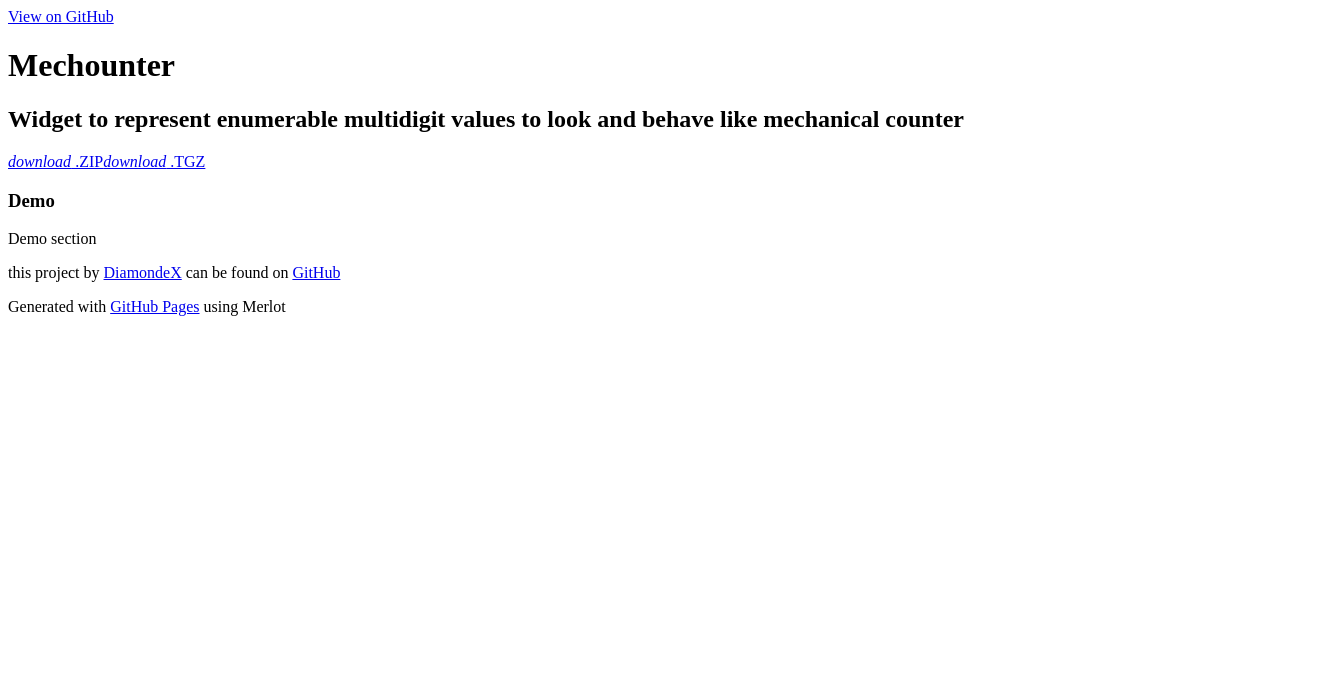
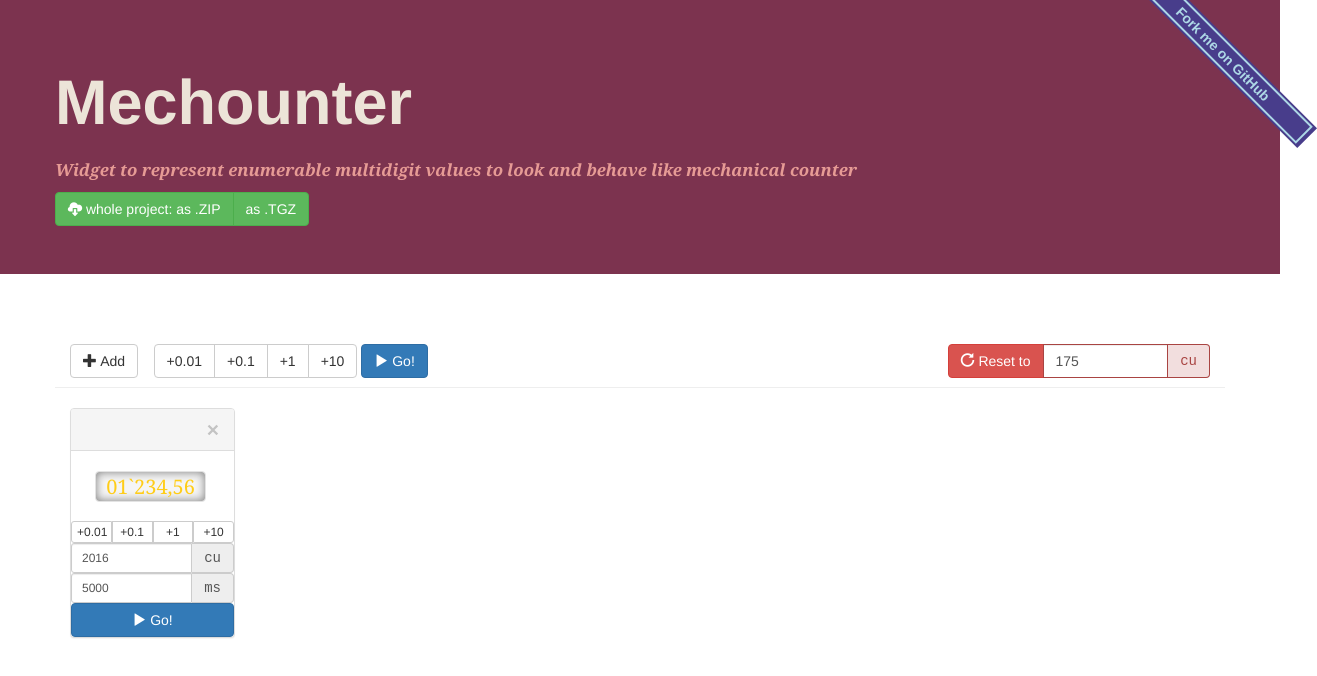
Before and after one commit to DiamondeX/mechanical-like-counter, a plain HTML site: page index.html in a window 1280 px wide. Shown: the whole page, 1317 px wide, since content can reach past the window. Drawn offline with nearby package versions, Linux system fonts and the light colour scheme.

Commit message:
Design remade

```diff
--- /dev/null
+++ b/css/page.css
@@ -0,0 +1,95 @@
+#forkme {
+  position: absolute;
+  right: -62px;
+  top: 40px;
+  transform: rotate(45deg);
+  background-color: #483d8b;
+  padding: 4px;
+  font-weight: bold;
+}
+
+#forkme > a {
+  padding: 2px 50px;
+  color: #add8e6;
+  border: solid 2px #add8e6;
+}
+
+#forkme > a:hover {
+  text-decoration: none;
+  color: cornflowerblue;
+  border-color: cornflowerblue;
+}
+
+#forkme > a:visited {
+  text-decoration: none;
+}
+
+.jumbotron {
+  background-color: #7c334f;
+  color: #ece4d8;
+}
+
+.jumbotron h1 {
+  font-weight: bold;
+}
+
+.jumbotron h3 {
+  font: bold italic 1.2em/1.5 Georgia, Times, “Times New Roman”, serif;
+  color: #e69b95;
+}
+.counter-wrap{
+  height: 40px;
+}
+.counter-wrap:after{
+  display: inline-block;
+  height: 100%;
+  width: 0px;
+  vertical-align: middle;
+  content: '.';
+  visibility: hidden;
+}
+.counter{
+  vertical-align: middle;
+  cursor: help;
+  background-color: #f5f5f5;
+  border: 1px solid #e3e3e3;
+  border-radius: 4px;
+  -webkit-box-shadow: inset 0 1px 1px rgba(0,0,0,.05);
+  box-shadow: inset 0 0 10px rgba(0,0,0,.5);
+  padding: 0 0.5em;
+}
+.input-group-addon{
+  font-family: monospace;
+}
+
+.font-style-1{
+  font-family: "Times New Roman", Georgia, Times, serif;
+}
+
+.font-style-2{
+  font-family: Georgia, "Times New Roman", Times, serif;
+}
+
+.font-style-3{
+  font-family: "Comic Sans MS", cursive, Arial, sans-serif;
+}
+
+.font-style-4{
+  font-family: Arial, sans-serif;
+}
+
+.font-style-5{
+  font-family: fantasy;
+}
+
+.font-style-6{
+  font-family: "Lucida Console" monospace;
+}
+
+.font-style-7{
+  font-family: "Courier New" Courier monospace;
+}
+
+.font-style-8{
+  font-family: cursive;
+}
--- a/index.html
+++ b/index.html
@@ -1,72 +1,250 @@
 <!DOCTYPE html>
 <html>
   <head>
-    <meta charset='utf-8'>
-    <meta http-equiv="X-UA-Compatible" content="chrome=1">
-    <meta name="viewport" content="width=640">
+    <meta charset="UTF-8">
+    <meta content="IE=edge" http-equiv="X-UA-Compatible">
+    <meta content="width=device-width, initial-scale=1" name="viewport">
 
-    <link rel="stylesheet" href="css/core.css" media="screen">
-    <link rel="stylesheet" href="css/mobile.css" media="handheld, only screen and (max-device-width:640px)">
-    <link rel="stylesheet" href="css/github-light.css">
+    <link rel="stylesheet" href="css/bootstrap.min.css">
     <link rel="stylesheet" href="css/mechounter.css">
+    <link rel="stylesheet" href="css/page.css">
 
-    <script type="text/javascript" src="js/modernizr.js"></script>
     <script type="text/javascript" src="https://ajax.googleapis.com/ajax/libs/jquery/1.7.1/jquery.min.js"></script>
-    <script type="text/javascript" src="js/headsmart.min.js"></script>
-    <script type="text/javascript">
-      $(document).ready(function () {
-        $('#main_content').headsmart()
-      })
-    </script>
     <script type="text/javascript" src="js/jquery.mechounter.min.js"></script>
+
     <title>Mechounter by DiamondeX</title>
   </head>
+  <body>
+    <div id="forkme"><a href="https://github.com/DiamondeX/mechounter">Fork me on GitHub</a></div>
+    <div class="jumbotron">
+      <div class="container">
+        <div class="row">
+          <div>
+            <h1>Mechounter</h1>
+            <h3>Widget to represent enumerable multidigit values to look and behave like mechanical counter</h3>
+            <div class="btn-group" role="group" aria-label="...">
+              <a class="btn btn-success" href="https://github.com/DiamondeX/mechounter/zipball/master" role="button"><span class="glyphicon glyphicon-cloud-download" aria-hidden="true"></span> whole project: as .ZIP</a>
+              <a class="btn btn-success" href="https://github.com/DiamondeX/mechounter/tarball/master" role="button">as .TGZ</a>
+            </div>
+          </div>
+        </div>
+      </div>
+    </div>
+    <div class="container">
+      <div class="row page-header">
 
-  <body>
-    <a id="forkme_banner" href="https://github.com/DiamondeX/mechounter">View on GitHub</a>
-    <div class="shell">
+        <div class="col-sm-6 col-md-8 col-lg-9">
 
-      <header>
-        <span class="ribbon-outer">
-          <span class="ribbon-inner">
-            <h1>Mechounter</h1>
-            <h2>Widget to represent enumerable multidigit values to look and behave like mechanical counter </h2>
-          </span>
-          <span class="left-tail"></span>
-          <span class="right-tail"></span>
-        </span>
-      </header>
+          <button id="addCntr" class="btn btn-default" title="Add counter"><span class="glyphicon glyphicon-plus" aria-hidden="true"></span> Add</button>
 
-      <section id="downloads">
-        <span class="inner">
-          <a href="https://github.com/DiamondeX/mechounter/zipball/master" class="zip"><em>download</em> .ZIP</a><a href="https://github.com/DiamondeX/mechounter/tarball/master" class="tgz"><em>download</em> .TGZ</a>
-        </span>
-      </section>
+          &nbsp;&nbsp;
 
+          <div class="btn-group" role="group" aria-label="...">
+            <a class="app-btn-add__001 btn btn-default" href="#" role="button">+0.01</a>
+            <a class="app-btn-add__01_ btn btn-default" href="#" role="button">+0.1</a>
+            <a class="app-btn-add__1__ btn btn-default" href="#" role="button">+1</a>
+            <a class="app-btn-add_10__ btn btn-default" href="#" role="button">+10</a>
+          </div>
 
-      <span class="banner-fix"></span>
+          <button type="button" class="app-btn-go btn btn-primary"><span class="glyphicon glyphicon-play" aria-hidden="true"></span> Go!</button>
 
-      <section id="main_content">
-        <h3>
-<a id="demo" class="anchor" href="#demo" aria-hidden="true"><span class="octicon octicon-link"></span></a>Demo</h3>
+        </div>
 
-        <p>Demo section</p>
-      </section>
+        <div class="col-sm-6 col-md-4 col-lg-3">
 
-      <footer>
-        <span class="ribbon-outer">
-          <span class="ribbon-inner">
-            <p>this project by <a href="https://github.com/DiamondeX">DiamondeX</a> can be found on <a href="https://github.com/DiamondeX/mechounter">GitHub</a></p>
-          </span>
-          <span class="left-tail"></span>
-          <span class="right-tail"></span>
-        </span>
-        <p>Generated with <a href="https://pages.github.com">GitHub Pages</a> using Merlot</p>
-        <span class="octocat"></span>
-      </footer>
+          <div class="input-group has-error">
+            <span class="input-group-btn">
+              <button type="button" class="app-btn-reset btn btn-danger"><span class="glyphicon glyphicon-repeat" aria-hidden="true"></span> Reset to</button>
+            </span>
+            <input class="app-inp-reset form-control" type="number" min="0" max="100000000" value="175" placeholder="Reset value (may be fractional)" title="Reset value"/>
+            <div class="input-group-addon" title="counting units">cu</div>
+          </div><!-- /input-group -->
 
+        </div>
+
+      </div>
+
+      <div id="cntrs" class="row">
+
+      </div>
+
+      <template id="cntrBlock" class="hidden">
+        <div class="col-xs-6 col-sm-4 col-md-3 col-lg-2">
+
+          <div class="panel panel-default">
+
+            <div class="panel-heading clearfix">
+              <button type="button" class="close" aria-label="Close"><span aria-hidden="true">&times;</span></button>
+            </div>
+            <div class="panel-body">
+
+              <div class="text-center counter-wrap">
+
+                <span class="counter" title="exact value is 1234.56">1234.56</span>
+
+              </div>
+
+            </div>
+
+            <div class="btn-group btn-group-justified" role="group" aria-label="...">
+              <a class="app-btn-add__001 btn btn-default btn-xs" href="#" role="button">+0.01</a>
+              <a class="app-btn-add__01_ btn btn-default btn-xs" href="#" role="button">+0.1</a>
+              <a class="app-btn-add__1__ btn btn-default btn-xs" href="#" role="button">+1</a>
+              <a class="app-btn-add_10__ btn btn-default btn-xs" href="#" role="button">+10</a>
+            </div>
+
+            <div class="input-group">
+              <input class="app-inp-value form-control input-sm" type="number" min="0" max="100000000" value="2016" placeholder="New value" title="New value"/>
+              <div class="input-group-addon" title="counting units">cu</div>
+            </div>
+            <div class="input-group">
+              <input class="app-inp-delay form-control input-sm" type="number" min="0" max="20000" value="5000" placeholder="Interval in milliseconds" title="Interval in milliseconds"/>
+              <div class="input-group-addon" title="milliseconds">ms</div>
+            </div>
+
+            <button type="button" class="app-btn-go btn btn-primary btn-block"><span class="glyphicon glyphicon-play" aria-hidden="true"></span> Go!</button>
+            <div class="app-btn-reset hidden"></div>
+
+          </div>
+
+        </div>
+      </template>
     </div>
+    <div class="hidden">
+      <script>
+$(function(){
 
+  //examine block
+  ;(function(){
+
+    var allCntrs = window.allCntrs = [];
+    var resetValue;
+
+    function getRandomInt(min, max) {
+      // using Math.round() gives non-uniform distribution!
+      return Math.floor(Math.random() * (max - min + 1)) + min;
+    }
+
+    function addCntr(){
+
+      var $cntr, value = 2016, delay = 5000;
+
+      var $cntrBlock = $($("#cntrBlock").html()).prependTo("#cntrs").hide().fadeIn(1000, function(){
+        var n = getRandomInt(0,3), rgb = [getRandomInt(0,255), getRandomInt(0,255), getRandomInt(0,255)];
+        if(n !== 3) rgb[n] = 255;
+        if(rgb[0] + rgb[1] + rgb[2] > 245*3) rgb[getRandomInt(0,2)] = getRandomInt(0,128);
+        $cntr = $cntrBlock.find(".counter").addClass("font-style-"+getRandomInt(1,8)).css({
+          fontSize: getRandomInt(10,24)+"px",
+          color: "rgb("+rgb[0]+", "+rgb[1]+", "+rgb[2]+")"
+        }).mechounter({
+          mask: "`7,2",
+          value: 1234.56
+        });
+
+        allCntrs.push($cntr);
+
+      });
+
+      $cntrBlock.find(".close").click(function(){
+        $cntr.mechounter("destroy");
+        $(this).off("click").click(destroy);
+        $cntrBlock.stop(true).fadeOut(1000, destroy);
+
+        function destroy(){
+          allCntrs.splice(allCntrs.indexOf($cntr), 1);
+          $cntrBlock.remove();
+        }
+
+      });
+
+      function toTitle(newVal){
+        $cntr.attr("title", "exact value is (or will be) "+newVal);
+        return newVal;
+      }
+
+      function increaseBy(inc){
+        var newVal = $cntr.mechounter("getValue") + inc;
+        $cntr.mechounter("spinTo", toTitle(newVal), delay);
+        return false;
+      }
+
+      $cntrBlock.find(".app-btn-add__001").click(function(){
+        return increaseBy(0.01);
+      });
+
+      $cntrBlock.find(".app-btn-add__01_").click(function(){
+        return increaseBy(0.1);
+      });
+
+      $cntrBlock.find(".app-btn-add__1__").click(function(){
+        return increaseBy(1);
+      });
+
+      $cntrBlock.find(".app-btn-add_10__").click(function(){
+        return increaseBy(10);
+      });
+
+      $cntrBlock.find(".app-btn-go").click(function(){
+        //value = $cntrBlock.find(".app-inp-value").val();
+        //delay = $cntrBlock.find(".app-inp-delay").val();
+        $cntr.mechounter("spinTo", toTitle(value), delay);
+      });
+
+      $cntrBlock.find(".app-inp-value").change(function(){
+        value = $(this).val();
+      })
+
+      $cntrBlock.find(".app-inp-delay").change(function(){
+        delay = $(this).val();
+      })
+
+      $cntrBlock.find(".app-btn-reset").click(function(){
+        $cntr.mechounter("resetTo", toTitle(resetValue));
+      });
+
+    }
+
+    var i = 1;
+    while(i--){
+      addCntr();
+    }
+
+    $("#addCntr").click(addCntr);
+
+    $(".page-header .app-btn-add__001").click(function(){
+      $("#cntrs .app-btn-add__001").click();
+      return false;
+    });
+
+    $(".page-header .app-btn-add__001").click(function(){
+      $("#cntrs .app-btn-add__001").click();
+      return false;
+    });
+
+    $(".page-header .app-btn-add__1__").click(function(){
+      $("#cntrs .app-btn-add__1__").click();
+      return false;
+    });
+
+    $(".page-header .app-btn-add_10__").click(function(){
+      $("#cntrs .app-btn-add_10__").click();
+      return false;
+    });
+
+    $(".page-header .app-btn-go").click(function(){
+      $("#cntrs .app-btn-go").click();
+    });
+
+    $(".page-header .app-btn-reset").click(function(){
+      resetValue = $(".page-header .app-inp-reset").val();
+      $("#cntrs .app-btn-reset").click();
+    });
+
+  })();
+
+});
+      </script>
+    </div>
 
   </body>
 </html>
```
Also changed, not shown: js/jquery.mechounter.min.js.
